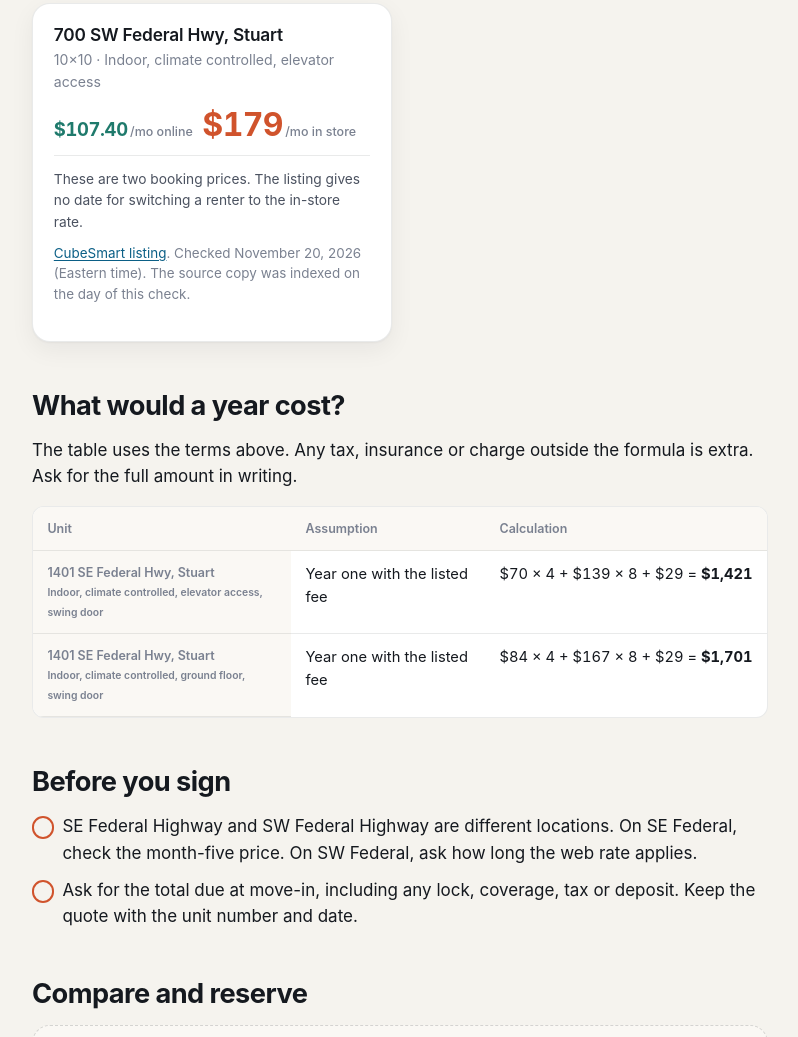
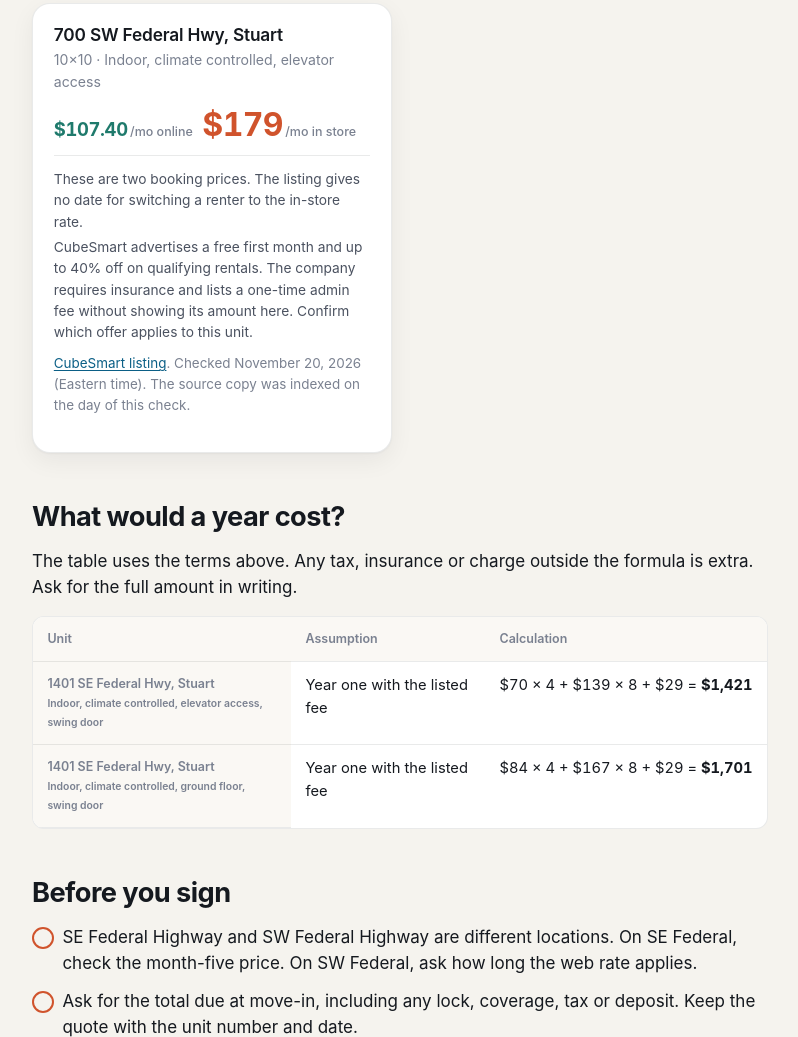
Before and after one commit to JIP223/street-rate-fl, a plain HTML site: page martin-county-storage.html in a window 1280 px wide. Shown: the part 1189-2226 px from the top of the page, without its empty margins (52-850 px from the left). Drawn offline with Linux system fonts and the light colour scheme.

Commit message:
Clarify CubeSmart promotion, insurance and move-in fee

```diff
--- a/martin-county-storage.html
+++ b/martin-county-storage.html
@@ -115,7 +115,7 @@
         <p class="unit">10×10 · Indoor, climate controlled, elevator access</p>
         <div class="rates"><span class="rate promo">$107.40<small>/mo online</small></span> <span class="rate later">$179<small>/mo in store</small></span></div>
 
-        <ul class="facts"><li>These are two booking prices. The listing gives no date for switching a renter to the in-store rate.</li></ul>
+        <ul class="facts"><li>These are two booking prices. The listing gives no date for switching a renter to the in-store rate.</li><li>CubeSmart advertises a free first month and up to 40% off on qualifying rentals. The company requires insurance and lists a one-time admin fee without showing its amount here. Confirm which offer applies to this unit.</li></ul>
         <p class="source"><a href="https://www.cubesmart.com/florida-self-storage/stuart-self-storage/medium/4334.html">CubeSmart listing</a>. Checked November 20, 2026 (Eastern time). The source copy was indexed on the day of this check.</p>
       </article>
       </div>
```
